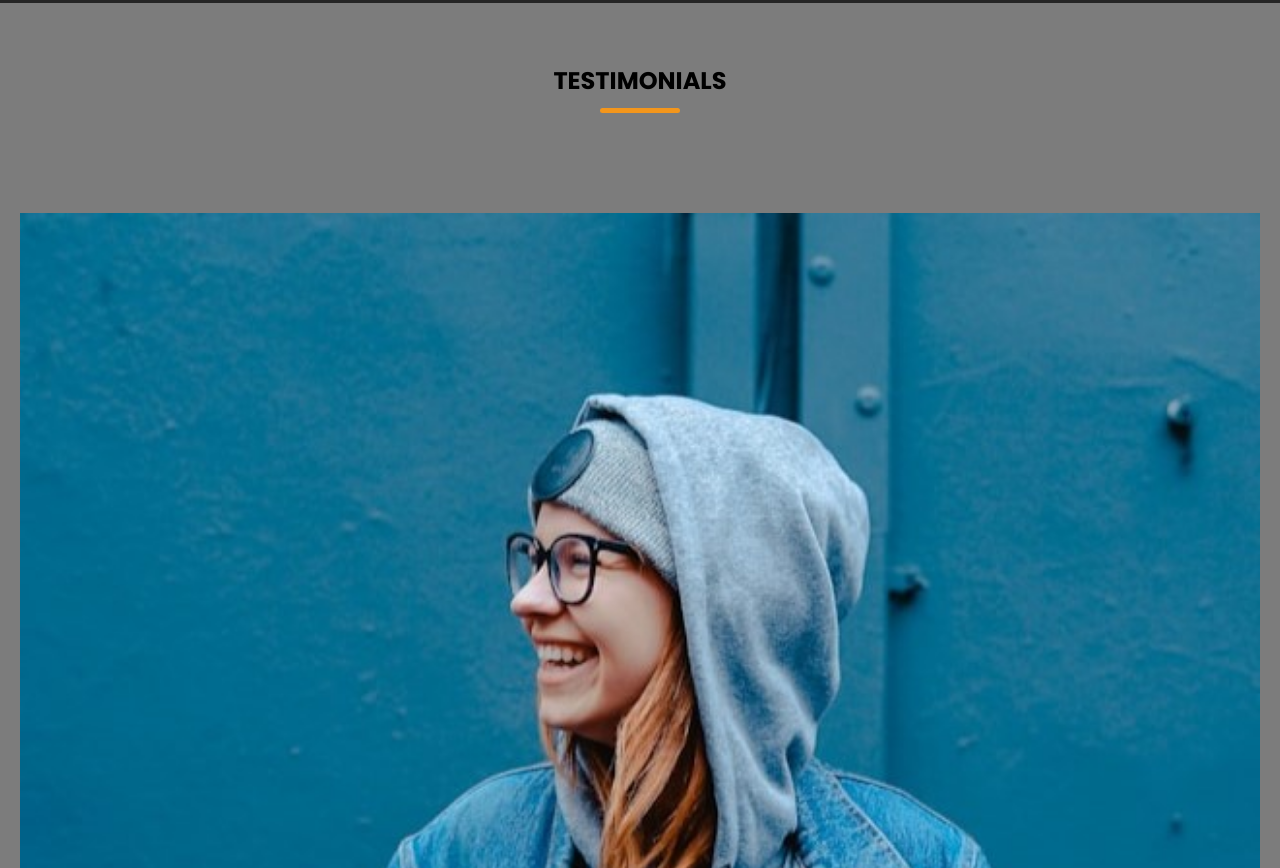
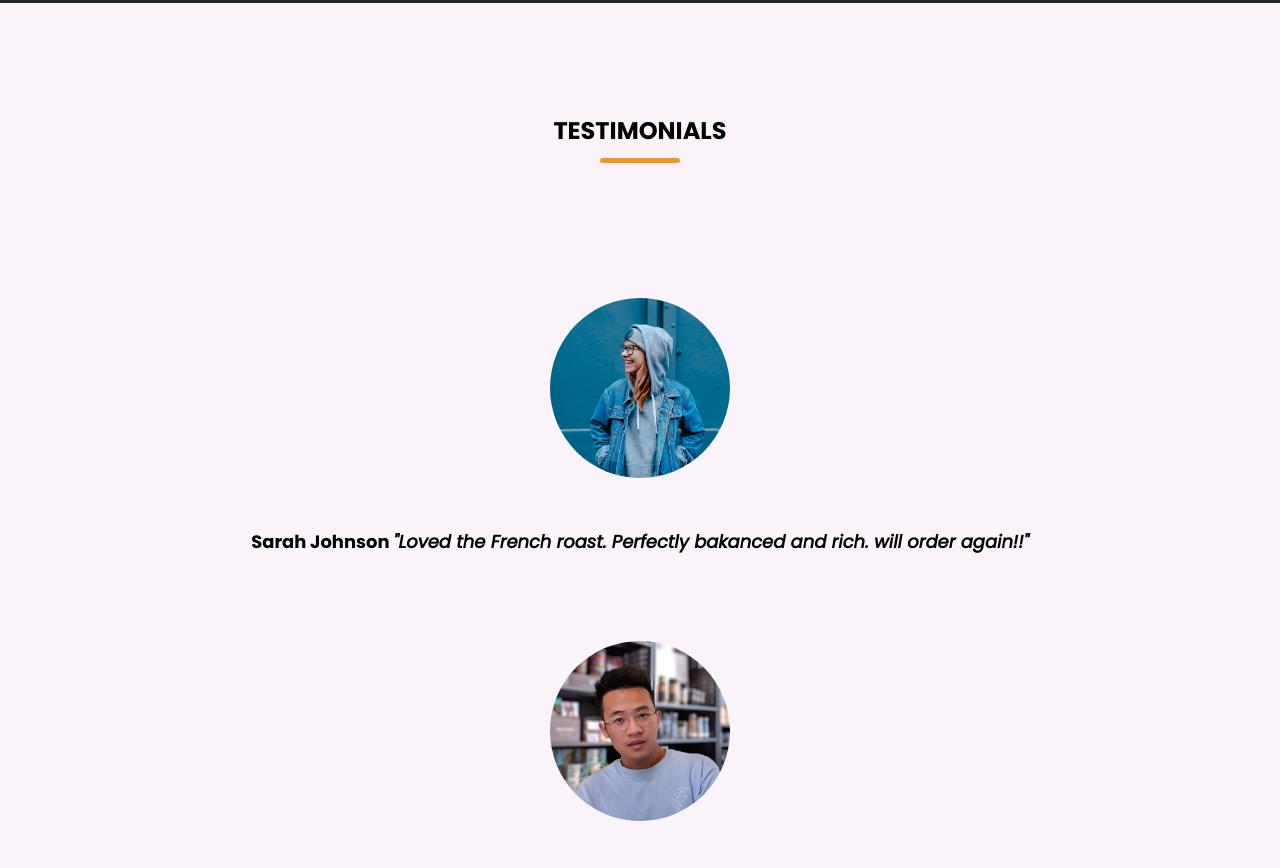
Before and after one commit to A7MADREFA3Y/webProHSD, a website built with webpack: page index.html in a window 1280 px wide. Shown: the part 2701-3569 px from the top of the page. Built offline with nearby package versions, Linux system fonts and the light colour scheme; a web font is replaced by a local one.

Commit message:
styling for testimonial section added

```diff
--- a/css/style.css
+++ b/css/style.css
@@ -290,6 +290,38 @@ header .navbar{
   font-size: var(--font-size-m);
 }
 
+/* Testimonial Styling */
+.testimonials-section {
+  padding: 50px 0 100px;
+  background: var(--light-pink-color);
+}
+
+.testimonials-section .testimonial {
+  display: flex;
+  padding: 35px ;
+  text-align: center;
+  flex-direction: column;
+  align-items: center;
+}
+
+.testimonials-section .testimonial .user-image {
+  width: 180px;
+  height: 180px;
+  object-fit: cover;
+  margin-bottom: 50px;
+  border-radius: var(--border-radius-circle);
+}
+
+.testimonials-section .testimonial .name {
+  margin-bottom: 16px;
+  font-size: var(--font-size-m);
+}
+
+.testimonials-section .testimonial .feedback {
+  line-height: 25px;
+}
+
+
 /* 1024 screen size */
 @media screen and (max-width: 1024) {
   .menu-section .menu-list{
```
